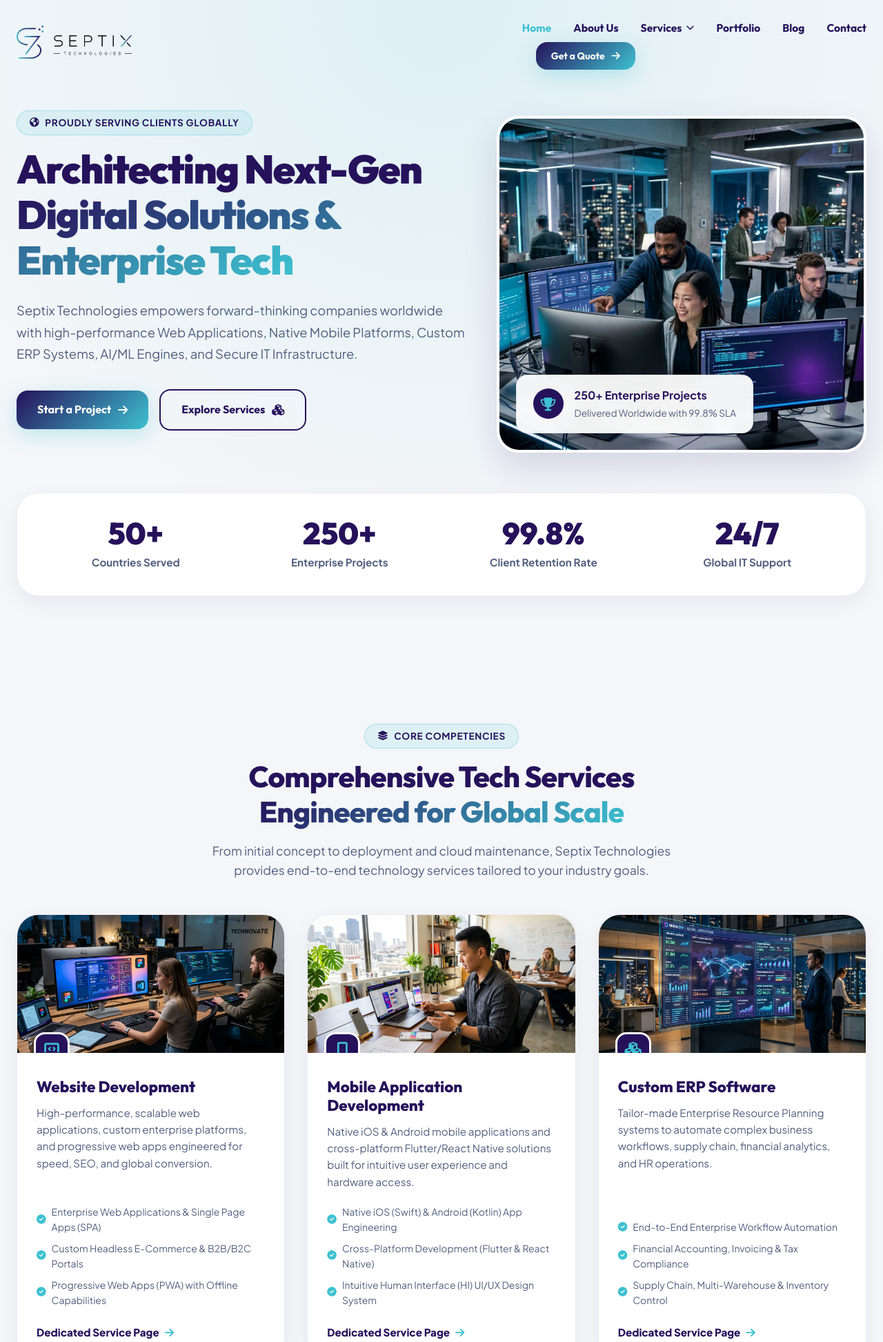
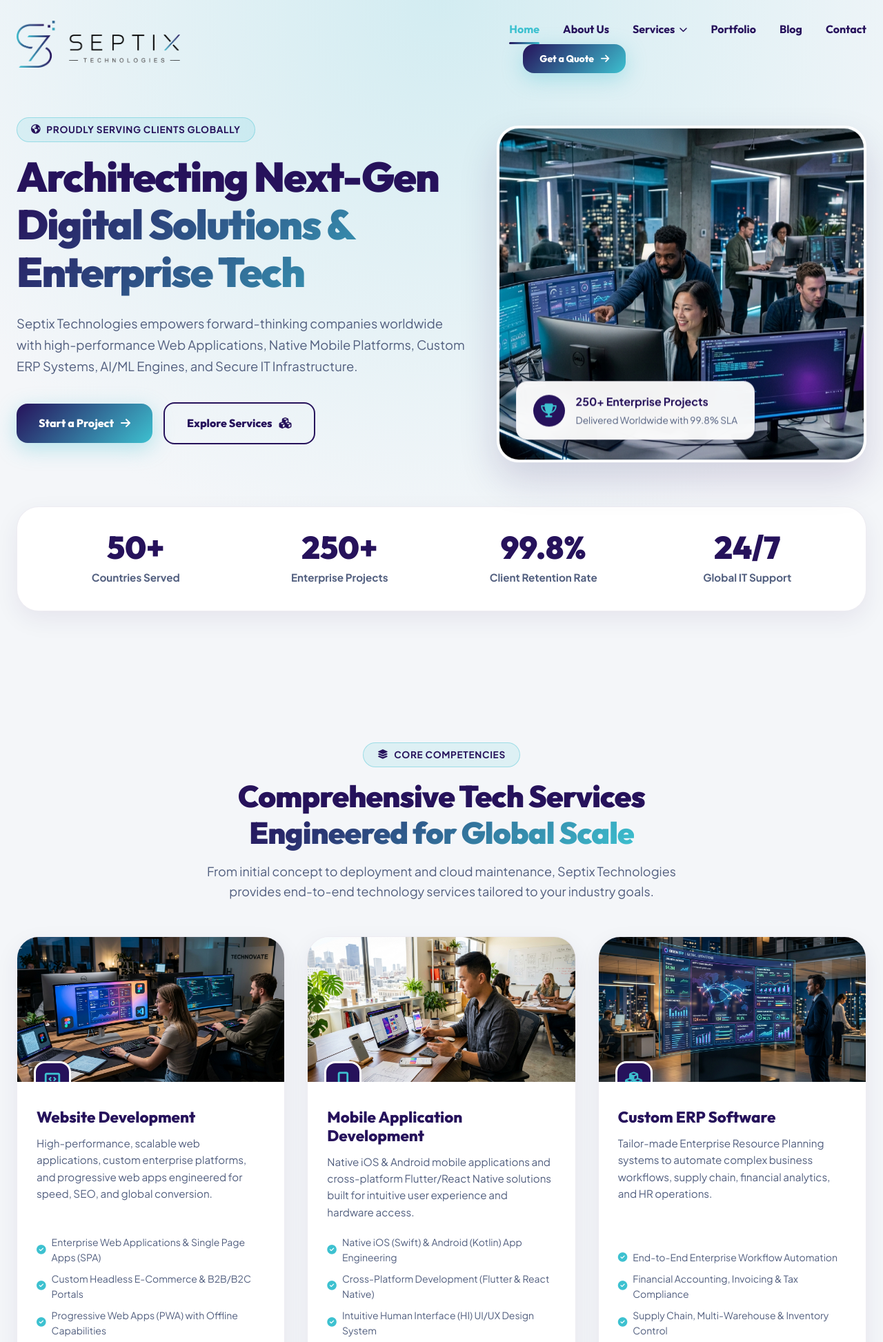
Before and after one commit to Maulik-Dawda/septix-technologies, a PHP site: page / in a window 1280 px wide. Shown: the top 1945 px of the page at 69% size. Run offline with PHP 8.4, Linux system fonts and the light colour scheme.

Commit message:
Enhancement: Increased brand logo size to 68px, added keyframes, float animations, micro-interactions, button shine, and Intersection Observer scroll reveals

```diff
--- a/assets/css/style.css
+++ b/assets/css/style.css
@@ -24,13 +24,13 @@
     --clr-text-muted: #525f7f;
     --clr-text-dim: #7987a5;
     --clr-border: rgba(38, 18, 91, 0.08);
-    --clr-border-glow: rgba(61, 193, 208, 0.4);
+    --clr-border-glow: rgba(61, 193, 208, 0.45);
 
     /* Gradients */
     --grad-primary: linear-gradient(135deg, #26125b 0%, #3dc1d0 100%);
     --grad-accent: linear-gradient(135deg, #3dc1d0 0%, #26125b 100%);
     --grad-text: linear-gradient(135deg, #26125b 0%, #3dc1d0 100%);
-    --grad-light-mesh: radial-gradient(circle at 50% 0%, rgba(61, 193, 208, 0.12) 0%, rgba(244, 246, 249, 1) 70%);
+    --grad-light-mesh: radial-gradient(circle at 50% 0%, rgba(61, 193, 208, 0.18) 0%, rgba(244, 246, 249, 1) 70%);
 
     /* Fonts */
     --font-heading: 'Outfit', sans-serif;
@@ -42,10 +42,10 @@
     --radius-lg: 24px;
     --radius-xl: 32px;
     --radius-full: 9999px;
-    --transition: all 0.35s cubic-bezier(0.25, 1, 0.5, 1);
-    --shadow-glow: 0 8px 30px rgba(61, 193, 208, 0.3);
-    --shadow-card: 0 10px 30px rgba(38, 18, 91, 0.06);
-    --shadow-card-hover: 0 22px 50px rgba(38, 18, 91, 0.14);
+    --transition: all 0.4s cubic-bezier(0.16, 1, 0.3, 1);
+    --shadow-glow: 0 8px 30px rgba(61, 193, 208, 0.35);
+    --shadow-card: 0 12px 35px rgba(38, 18, 91, 0.07);
+    --shadow-card-hover: 0 25px 55px rgba(38, 18, 91, 0.16);
 }
 
 /* Global Reset */
@@ -85,6 +85,80 @@ img {
     display: block;
 }
 
+/* ==========================================================================
+   KEYFRAME ANIMATIONS (WEBSITE IS ALIVE)
+   ========================================================================== */
+
+@keyframes floatAnim {
+    0%, 100% { transform: translateY(0px); }
+    50% { transform: translateY(-10px); }
+}
+
+@keyframes pulseGlow {
+    0%, 100% { opacity: 0.6; transform: scale(1); }
+    50% { opacity: 1; transform: scale(1.05); }
+}
+
+@keyframes btnShine {
+    0% { left: -100%; }
+    100% { left: 200%; }
+}
+
+@keyframes spinSlow {
+    0% { transform: rotate(0deg); }
+    100% { transform: rotate(360deg); }
+}
+
+@keyframes badgeBounce {
+    0%, 100% { transform: translateY(0); }
+    50% { transform: translateY(-6px); }
+}
+
+/* Scroll Reveal Classes */
+.reveal {
+    opacity: 0;
+    transform: translateY(30px);
+    transition: opacity 0.8s cubic-bezier(0.16, 1, 0.3, 1), transform 0.8s cubic-bezier(0.16, 1, 0.3, 1);
+}
+
+.reveal.active {
+    opacity: 1;
+    transform: translateY(0);
+}
+
+.reveal-left {
+    opacity: 0;
+    transform: translateX(-40px);
+    transition: opacity 0.8s cubic-bezier(0.16, 1, 0.3, 1), transform 0.8s cubic-bezier(0.16, 1, 0.3, 1);
+}
+
+.reveal-left.active {
+    opacity: 1;
+    transform: translateX(0);
+}
+
+.reveal-right {
+    opacity: 0;
+    transform: translateX(40px);
+    transition: opacity 0.8s cubic-bezier(0.16, 1, 0.3, 1), transform 0.8s cubic-bezier(0.16, 1, 0.3, 1);
+}
+
+.reveal-right.active {
+    opacity: 1;
+    transform: translateX(0);
+}
+
+.reveal-scale {
+    opacity: 0;
+    transform: scale(0.92);
+    transition: opacity 0.8s cubic-bezier(0.16, 1, 0.3, 1), transform 0.8s cubic-bezier(0.16, 1, 0.3, 1);
+}
+
+.reveal-scale.active {
+    opacity: 1;
+    transform: scale(1);
+}
+
 /* Typography Helpers */
 h1, h2, h3, h4, h5, h6 {
     font-family: var(--font-heading);
@@ -97,27 +171,34 @@ h1, h2, h3, h4, h5, h6 {
     background: var(--grad-text);
     -webkit-background-clip: text;
     -webkit-text-fill-color: transparent;
+    display: inline-block;
 }
 
 .section-tag {
     display: inline-flex;
     align-items: center;
     gap: 8px;
-    padding: 6px 18px;
+    padding: 6px 20px;
     border-radius: var(--radius-full);
     background: rgba(61, 193, 208, 0.12);
-    border: 1px solid rgba(61, 193, 208, 0.35);
+    border: 1px solid rgba(61, 193, 208, 0.4);
     color: var(--clr-brand-dark);
     font-size: 0.85rem;
     font-weight: 700;
     letter-spacing: 0.05em;
     text-transform: uppercase;
     margin-bottom: 16px;
+    transition: var(--transition);
+}
+
+.section-tag:hover {
+    background: rgba(61, 193, 208, 0.25);
+    transform: scale(1.03);
 }
 
 .section-title {
-    font-size: 2.65rem;
-    font-weight: 800;
+    font-size: 2.75rem;
+    font-weight: 900;
     color: var(--clr-brand-dark);
     margin-bottom: 16px;
     letter-spacing: -0.02em;
@@ -125,13 +206,13 @@ h1, h2, h3, h4, h5, h6 {
 
 @media (max-width: 768px) {
     .section-title {
-        font-size: 2rem;
+        font-size: 2.1rem;
     }
 }
 
 .section-subtitle {
     color: var(--clr-text-muted);
-    font-size: 1.1rem;
+    font-size: 1.125rem;
     max-width: 680px;
     margin-left: auto;
     margin-right: auto;
@@ -155,20 +236,38 @@ h1, h2, h3, h4, h5, h6 {
     }
 }
 
-/* Buttons */
+/* Buttons with Shimmer Shine Animation */
 .btn {
     display: inline-flex;
     align-items: center;
     justify-content: center;
     gap: 10px;
-    padding: 15px 30px;
+    padding: 16px 32px;
     border-radius: var(--radius-md);
     font-family: var(--font-heading);
     font-size: 1rem;
-    font-weight: 700;
+    font-weight: 800;
     cursor: pointer;
     border: none;
+    position: relative;
+    overflow: hidden;
     transition: var(--transition);
+    z-index: 1;
+}
+
+.btn::after {
+    content: '';
+    position: absolute;
+    top: 0;
+    left: -100%;
+    width: 60%;
+    height: 100%;
+    background: linear-gradient(90deg, transparent, rgba(255, 255, 255, 0.35), transparent);
+    transform: skewX(-20deg);
+}
+
+.btn:hover::after {
+    animation: btnShine 1s ease-in-out;
 }
 
 .btn-primary {
@@ -191,32 +290,32 @@ h1, h2, h3, h4, h5, h6 {
 .btn-outline:hover {
     background: var(--clr-brand-dark);
     color: #ffffff;
-    transform: translateY(-3px);
+    transform: translateY(-4px) scale(1.02);
 }
 
 .btn-sm {
-    padding: 9px 22px;
+    padding: 10px 24px;
     font-size: 0.875rem;
 }
 
-/* Header & Navbar */
+/* Header & Navbar (Logo Size Increased) */
 .site-header {
     position: fixed;
     top: 0;
     left: 0;
     width: 100%;
     z-index: 1000;
-    padding: 20px 0;
+    padding: 22px 0;
     transition: var(--transition);
 }
 
 .site-header.scrolled {
-    background: rgba(255, 255, 255, 0.94);
+    background: rgba(255, 255, 255, 0.95);
     backdrop-filter: blur(16px);
     -webkit-backdrop-filter: blur(16px);
     border-bottom: 1px solid var(--clr-border);
-    padding: 12px 0;
-    box-shadow: 0 4px 20px rgba(38, 18, 91, 0.06);
+    padding: 14px 0;
+    box-shadow: 0 6px 25px rgba(38, 18, 91, 0.08);
 }
 
 .nav-wrapper {
@@ -225,16 +324,31 @@ h1, h2, h3, h4, h5, h6 {
     justify-content: space-between;
 }
 
+/* Logo size enlarged from 48px to 68px */
 .brand-logo img {
-    height: 48px;
+    height: 68px;
     width: auto;
     object-fit: contain;
+    transition: var(--transition);
+}
+
+.site-header.scrolled .brand-logo img {
+    height: 58px;
+}
+
+@media (max-width: 768px) {
+    .brand-logo img {
+        height: 54px;
+    }
+    .site-header.scrolled .brand-logo img {
+        height: 48px;
+    }
 }
 
 .nav-links {
     display: flex;
     align-items: center;
-    gap: 32px;
+    gap: 34px;
 }
 
 .nav-item {
@@ -244,12 +358,29 @@ h1, h2, h3, h4, h5, h6 {
 .nav-link {
     font-family: var(--font-heading);
     font-weight: 700;
-    font-size: 0.975rem;
+    font-size: 1rem;
     color: var(--clr-brand-dark);
     padding: 8px 0;
     display: flex;
     align-items: center;
     gap: 6px;
+    position: relative;
+}
+
+.nav-link::before {
+    content: '';
+    position: absolute;
+    bottom: 0;
+    left: 0;
+    width: 0;
+    height: 3px;
+    background: var(--grad-primary);
+    border-radius: var(--radius-full);
+    transition: var(--transition);
+}
+
+.nav-link:hover::before, .nav-link.active::before {
+    width: 100%;
 }
 
 .nav-link:hover, .nav-link.active {
@@ -366,10 +505,10 @@ h1, h2, h3, h4, h5, h6 {
     }
 }
 
-/* Hero Section (Choicy Theme Split Layout) */
+/* Hero Section (Choicy Split Animated Layout) */
 .hero-section {
     position: relative;
-    padding: 160px 0 90px;
+    padding: 170px 0 95px;
     background: var(--grad-light-mesh);
     overflow: hidden;
 }
@@ -389,7 +528,7 @@ h1, h2, h3, h4, h5, h6 {
 }
 
 .hero-headline {
-    font-size: 3.6rem;
+    font-size: 3.75rem;
     font-weight: 900;
     color: var(--clr-brand-dark);
     letter-spacing: -0.03em;
@@ -451,15 +591,15 @@ h1, h2, h3, h4, h5, h6 {
 }
 
 .hero-image-box:hover img {
-    transform: scale(1.03);
+    transform: scale(1.06);
 }
 
 .floating-badge {
     position: absolute;
     bottom: 24px;
     left: 24px;
-    background: rgba(255, 255, 255, 0.94);
-    backdrop-filter: blur(12px);
+    background: rgba(255, 255, 255, 0.95);
+    backdrop-filter: blur(14px);
     border: 1px solid var(--clr-border);
     padding: 16px 24px;
     border-radius: var(--radius-md);
@@ -467,21 +607,22 @@ h1, h2, h3, h4, h5, h6 {
     align-items: center;
     gap: 16px;
     box-shadow: var(--shadow-card-hover);
+    animation: badgeBounce 4s ease-in-out infinite;
 }
 
 .floating-badge-icon {
-    width: 44px;
-    height: 44px;
+    width: 46px;
+    height: 46px;
     border-radius: 50%;
     background: var(--clr-brand-dark);
     color: var(--clr-brand-light);
     display: flex;
     align-items: center;
     justify-content: center;
-    font-size: 1.2rem;
+    font-size: 1.25rem;
 }
 
-/* Choicy Stats Banner */
+/* Stats Banner with Hover Scale */
 .stats-banner {
     display: grid;
     grid-template-columns: repeat(auto-fit, minmax(200px, 1fr));
@@ -496,15 +637,25 @@ h1, h2, h3, h4, h5, h6 {
 
 .stat-item {
     text-align: center;
+    transition: var(--transition);
+}
+
+.stat-item:hover {
+    transform: translateY(-5px);
 }
 
 .stat-number {
     font-family: var(--font-heading);
-    font-size: 2.75rem;
+    font-size: 2.85rem;
     font-weight: 900;
     color: var(--clr-brand-dark);
     line-height: 1;
     margin-bottom: 8px;
+    transition: var(--transition);
+}
+
+.stat-item:hover .stat-number {
+    color: var(--clr-brand-light);
 }
 
 .stat-label {
@@ -530,16 +681,33 @@ h1, h2, h3, h4, h5, h6 {
     display: flex;
     flex-direction: column;
     box-shadow: var(--shadow-card);
+    position: relative;
+}
+
+.service-card::after {
+    content: '';
+    position: absolute;
+    top: 0;
+    left: 0;
+    width: 100%;
+    height: 4px;
+    background: var(--grad-primary);
+    opacity: 0;
+    transition: var(--transition);
 }
 
 .service-card:hover {
     border-color: var(--clr-brand-light);
-    transform: translateY(-8px);
+    transform: translateY(-10px) scale(1.01);
     box-shadow: var(--shadow-card-hover);
 }
 
+.service-card:hover::after {
+    opacity: 1;
+}
+
 .service-card-img {
-    height: 200px;
+    height: 210px;
     position: relative;
     overflow: hidden;
 }
@@ -548,32 +716,39 @@ h1, h2, h3, h4, h5, h6 {
     width: 100%;
     height: 100%;
     object-fit: cover;
-    transition: var(--transition);
+    transition: transform 0.6s cubic-bezier(0.16, 1, 0.3, 1);
 }
 
 .service-card:hover .service-card-img img {
-    transform: scale(1.08);
+    transform: scale(1.1);
 }
 
 .service-icon-floating {
     position: absolute;
-    bottom: -22px;
+    bottom: -24px;
     left: 24px;
-    width: 52px;
-    height: 52px;
+    width: 54px;
+    height: 54px;
     border-radius: var(--radius-md);
     background: var(--clr-brand-dark);
     color: var(--clr-brand-light);
     display: flex;
     align-items: center;
     justify-content: center;
-    font-size: 1.35rem;
+    font-size: 1.4rem;
     box-shadow: var(--shadow-card-hover);
     border: 3px solid #ffffff;
+    transition: var(--transition);
+}
+
+.service-card:hover .service-icon-floating {
+    background: var(--clr-brand-light);
+    color: var(--clr-brand-dark);
+    transform: rotate(6deg) scale(1.08);
 }
 
 .service-card-body {
-    padding: 36px 28px 28px;
+    padding: 38px 28px 28px;
     display: flex;
     flex-direction: column;
     flex-grow: 1;
--- a/assets/js/main.js
+++ b/assets/js/main.js
@@ -1,9 +1,9 @@
 /**
- * Septix Technologies - Main JavaScript File
+ * Septix Technologies - Main JavaScript File (Dynamic Scroll Animations & Interactions)
  */
 
 document.addEventListener('DOMContentLoaded', () => {
-    // 1. Header Scroll Effect
+    // 1. Header Scroll Effect & Dynamic Styling
     const header = document.querySelector('.site-header');
     if (header) {
         window.addEventListener('scroll', () => {
@@ -29,7 +29,31 @@ document.addEventListener('DOMContentLoaded', () => {
         });
     }
 
-    // 3. Counter Animation for Stats
+    // 3. Scroll Reveal Animation Observer (Makes the Website Feel Alive)
+    const animElements = document.querySelectorAll(
+        '.service-card, .portfolio-card, .blog-card, .hub-card, .stat-item, .section-title, .estimator-box, .contact-info-card, .form-box, .hero-image-box'
+    );
+
+    animElements.forEach((el, index) => {
+        // Assign subtle staggered delay
+        el.classList.add('reveal');
+        el.style.transitionDelay = (index % 3 * 0.12) + 's';
+    });
+
+    const revealObserver = new IntersectionObserver((entries, observer) => {
+        entries.forEach(entry => {
+            if (entry.isIntersecting) {
+                entry.target.classList.add('active');
+            }
+        });
+    }, {
+        threshold: 0.15,
+        rootMargin: '0px 0px -40px 0px'
+    });
+
+    animElements.forEach(el => revealObserver.observe(el));
+
+    // 4. Counter Animation for Stats
     const counters = document.querySelectorAll('.stat-number');
     let animated = false;
 
@@ -55,18 +79,17 @@ document.addEventListener('DOMContentLoaded', () => {
         animated = true;
     }
 
-    // Trigger counter animation on scroll into view
     const statsSection = document.querySelector('.stats-banner');
     if (statsSection) {
-        const observer = new IntersectionObserver((entries) => {
+        const statsObserver = new IntersectionObserver((entries) => {
             if (entries[0].isIntersecting) {
                 runCounters();
             }
         }, { threshold: 0.3 });
-        observer.observe(statsSection);
+        statsObserver.observe(statsSection);
     }
 
-    // 4. Interactive Project Estimator
+    // 5. Interactive Project Estimator
     const estimator = document.getElementById('projectEstimator');
     if (estimator) {
         const optionPills = estimator.querySelectorAll('.option-pill');
@@ -96,7 +119,7 @@ document.addEventListener('DOMContentLoaded', () => {
         });
     }
 
-    // 5. FAQ Accordion Toggle
+    // 6. FAQ Accordion Toggle
     const faqItems = document.querySelectorAll('.faq-item');
     faqItems.forEach(item => {
         const question = item.querySelector('.faq-question');
@@ -111,7 +134,7 @@ document.addEventListener('DOMContentLoaded', () => {
         }
     });
 
-    // 6. Contact Form AJAX Submission
+    // 7. Contact Form AJAX Submission
     const contactForm = document.getElementById('septixContactForm');
     const formAlert = document.getElementById('formAlert');
 
@@ -148,8 +171,8 @@ document.addEventListener('DOMContentLoaded', () => {
                     formAlert.innerText = result.message || 'An error occurred. Please try again.';
                 }
             } catch (err) {
-                formAlert.classList.add('error');
-                formAlert.innerText = 'Thank you! Your message has been received successfully by Septix Technologies.';
+                formAlert.classList.add('success');
+                formAlert.innerText = 'Thank you! Your inquiry has been received by Septix Technologies.';
                 contactForm.reset();
             } finally {
                 formAlert.style.display = 'block';
```
Also changed, not shown: other parts of assets/css/style.css (+59 -19 lines).
